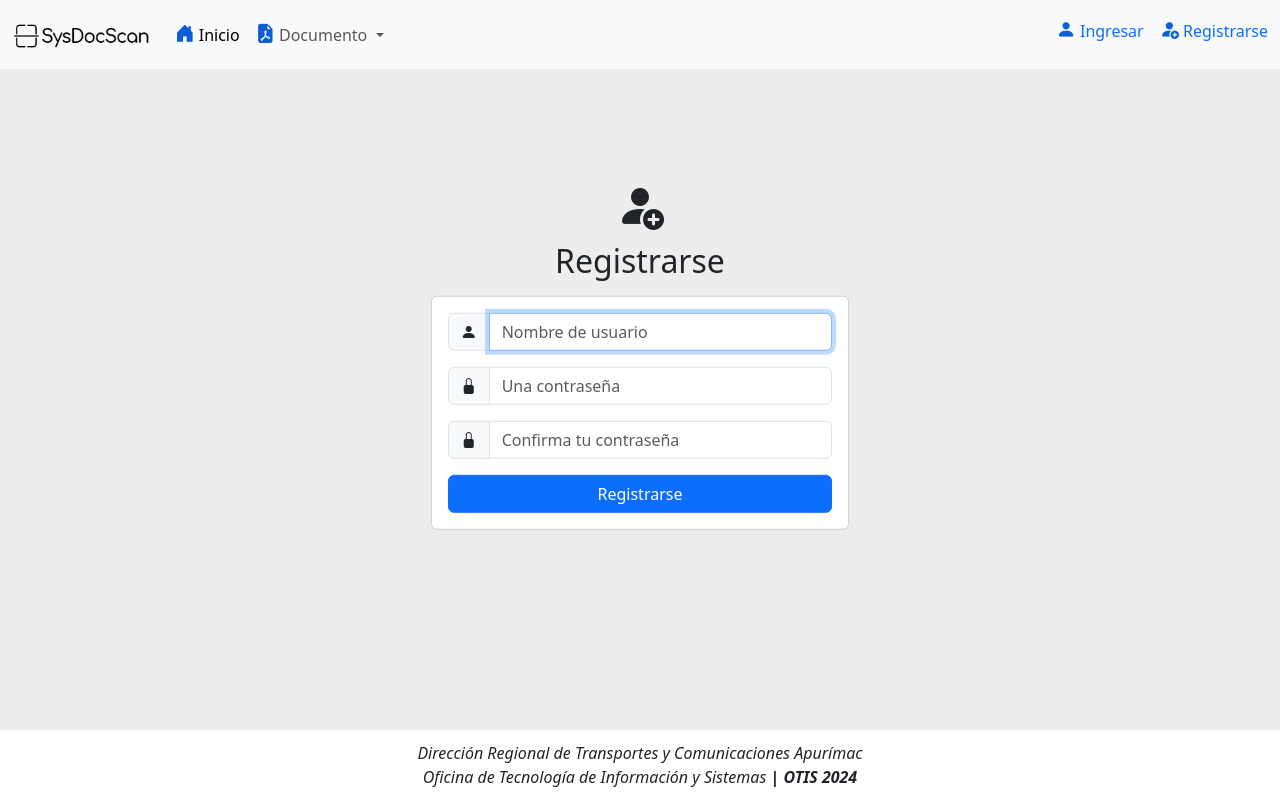
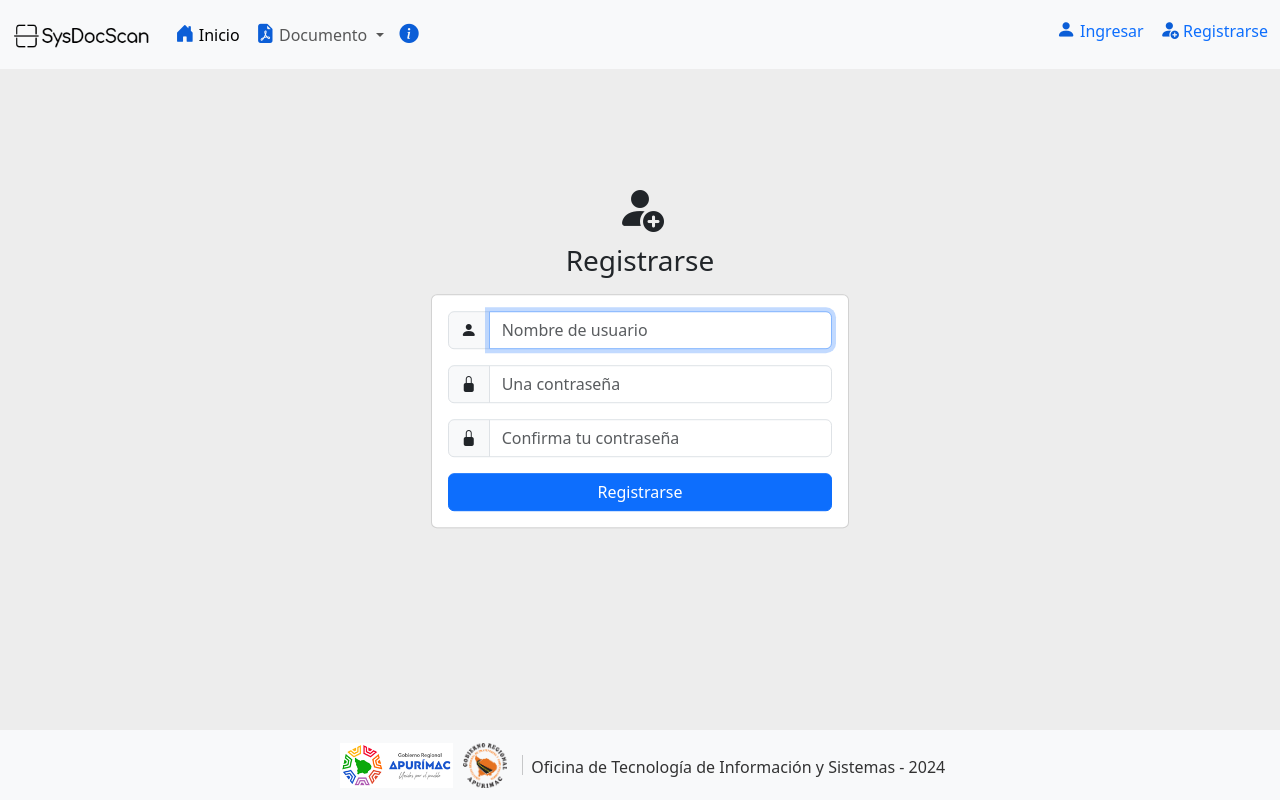
Before and after one commit to rosmelaguilarr/sys_doc_scan, a Django app: page /signup in a window 1280 px wide. Run offline with Django 5.2, Linux system fonts and the light colour scheme.

Commit message:
updating footer

```diff
--- a/docscan/static/css/styleuser.css
+++ b/docscan/static/css/styleuser.css
@@ -3,8 +3,19 @@ body{
 }
 
 #footer{
-    background: #fff;
+    background: rgb(248, 249, 250);
     width: 100%;
     height: 70px;
     padding: 3px 0;
+    color: rgba(0, 0, 0, .8);
 }
+#footer .logo, .text-otis {
+    margin: 0 5px;
+}
+#footer .logo {
+    display: flex;
+}
+#footer .logo  img{
+    height: 45px;
+    margin: 0 5px;
+}
--- a/docscan/templates/404.html
+++ b/docscan/templates/404.html
@@ -1,4 +1,4 @@
-{% extends 'layouts/nav.html' %}
+{% extends 'layouts/base.html' %}
 
 {% block content %}
 
--- a/docscan/templates/index.html
+++ b/docscan/templates/index.html
@@ -1,4 +1,4 @@
-{% extends 'layouts/nav.html' %}
+{% extends 'layouts/base.html' %}
 
 {% block content %}
 
--- /dev/null
+++ b/docscan/templates/layouts/base.html
@@ -0,0 +1,141 @@
+{% load static %}
+
+<!DOCTYPE html>
+<html lang="es">
+  <head>
+    <meta charset="UTF-8" />
+    <meta name="viewport" content="width=device-width, initial-scale=1.0" />
+    <link rel="shortcut icon" type="image/png" href="{% static 'images/favicon.png' %}" />
+    <title>SysDocScan - Sistema de Gestión de Documentos Escaneados</title>
+    <link href="https://cdn.jsdelivr.net/npm/bootstrap@5.3.3/dist/css/bootstrap.min.css" rel="stylesheet" integrity="sha384-QWTKZyjpPEjISv5WaRU9OFeRpok6YctnYmDr5pNlyT2bRjXh0JMhjY6hW+ALEwIH" crossorigin="anonymous" />
+    <link rel="stylesheet" href="https://cdn.jsdelivr.net/npm/bootstrap-icons@1.11.3/font/bootstrap-icons.min.css" />
+    <script src="https://cdn.jsdelivr.net/npm/bootstrap@5.3.3/dist/js/bootstrap.bundle.min.js" integrity="sha384-YvpcrYf0tY3lHB60NNkmXc5s9fDVZLESaAA55NDzOxhy9GkcIdslK1eN7N6jIeHz" crossorigin="anonymous"></script>
+    <link rel="stylesheet" href="{% static 'css/styleuser.css' %}" />
+  </head>
+  <body class="position-relative" style="height: 100vh">
+    <nav class="navbar navbar-expand-lg bg-body-tertiary sticky-top">
+      <div class="container-fluid">
+        <a class="navbar-brand" href="{% url 'home' %}"><img src="{% static 'images/logo.png' %}" alt="SysDocScan" height="28px" /></a>
+        <button class="navbar-toggler" type="button" data-bs-toggle="collapse" data-bs-target="#navbarNavDropdown" aria-controls="navbarNavDropdown" aria-expanded="false" aria-label="Toggle navigation"><span class="navbar-toggler-icon"></span></button>
+        <div class="collapse navbar-collapse" id="navbarNavDropdown">
+          <ul class="navbar-nav me-auto mb-2 mb-lg-0">
+            <li class="nav-item">
+              <a class="nav-link active" aria-current="page" href="{% url 'home' %}">
+                <i class="bi bi-house-door-fill" style="font-size: 1.2rem; color: #0B5ED7;"></i>
+                Inicio
+              </a>
+            </li>
+            <li class="nav-item dropdown">
+              <a class="nav-link dropdown-toggle" href="#" role="button" data-bs-toggle="dropdown" aria-expanded="false">
+                <i class="bi bi-file-earmark-pdf-fill" style="font-size: 1.2rem; color: #0B5ED7;"></i>
+                Documento
+              </a>
+              <ul class="dropdown-menu">
+                <li>
+                  <a class="dropdown-item" href="{% url 'registerdoc' %}">
+                    <i class="bi bi-file-plus-fill" style="font-size: 1.2rem;"></i>
+                    Registrar
+                  </a>
+                </li>
+                <li>
+                  <a class="dropdown-item" href="{% url 'searchdoc' %}">
+                    <i class="bi bi-search" style="font-size: 1.2rem;"></i>
+                    Buscar
+                  </a>
+                </li>
+              </ul>
+            </li>
+            <li class="nav-item">
+              <a class="nav-link" href="" data-bs-toggle="modal" data-bs-target="#exampleModal"><i class="bi bi-info-circle-fill" style="font-size: 1.2rem; color: #0B5ED7;"></i></a>
+            </li>
+          </ul>
+
+          {% if user.is_authenticated %}
+            <div class="d-flex pt-2">
+              <p class="fw-light mx-3">
+                <i class="bi bi-person-fill" style="font-size: 1.2rem; color: #0B5ED7;"></i>
+                {{ user.username }}
+              </p>
+              <p>
+                <a href="{% url 'logout' %}" class="link-offset-2 link-underline link-underline-opacity-0" style="color: #FF0000;">
+                  <i class="bi bi-power" style="font-size: 1.2rem; color: #FF0000;"></i>
+                  Salir
+                </a>
+              </p>
+            </div>
+          {% else %}
+            <div class="d-flex pt-2">
+              <p>
+                <a href="{% url 'signin' %}" class="link-offset-2 mx-3 link-underline link-underline-opacity-0">
+                  <i class="bi bi-person-fill" style="font-size: 1.2rem; color: #0B5ED7;"></i>
+                  Ingresar
+                </a>
+              </p>
+              <p>
+                <a href="{% url 'signup' %}" class="link-offset-2 link-underline link-underline-opacity-0">
+                  <i class="bi bi-person-fill-add i-color" style="font-size: 1.2rem; color: #0B5ED7;"></i>
+                  Registrarse
+                </a>
+              </p>
+            </div>
+          {% endif %}
+        </div>
+      </div>
+    </nav>
+
+    {% block content %}
+
+    {% endblock %}
+
+    <!-- Modal start -->
+    <div class="modal fade" id="exampleModal" tabindex="-1" aria-labelledby="exampleModalLabel" aria-hidden="true">
+      <div class="modal-dialog">
+        <div class="modal-content">
+          <div class="modal-header" style="background: rgb(248, 249, 250);">
+            <img src="{% static 'images/logo.png' %}" alt="SysDocScan" height="30" />
+            <button type="button" class="btn-close" data-bs-dismiss="modal" aria-label="Close"></button>
+          </div>
+          <div class="modal-body">
+            <p>Bienvenido al Sistema de Gestión de Documentos Escaneados (SysDocScan), plataforma diseñada para gestionar documentos de manera eficiente y organizada en la Oficina de Archivo Central de la Dirección Regional de Transportes y Comunicaciones de Apurímac (DRTCA). El sistema está desarrollado con el objetivo de facilitar el registro, almacenamiento y búsqueda de documentos.</p>
+            <strong>Características Principales</strong>
+            <ul>
+              <li>
+                <span class="fw-semibold">Registro de Documentos:</span> Permite registrar documentos con detalles específicos como la fecha, tipo de documento, descripción, dirección, origen, y número de folios.
+              </li>
+              <li>
+                <span class="fw-semibold">Almacenamiento Seguro:</span> Los documentos pueden ser subidos y almacenados en formato PDF, asegurando que la información esté protegida y accesible solo para los usuarios autorizados.
+              </li>
+              <li>
+                <span class="fw-semibold">Búsqueda Eficiente:</span> La función de búsqueda avanzada facilita la localización rápida de documentos según varios criterios como tipo, fecha, dirección y más.
+              </li>
+              <li>
+                <span class="fw-semibold">Interfaz Intuitiva:</span> Una interfaz de usuario amigable que permite a los usuarios navegar y operar el sistema con facilidad.
+              </li>
+            </ul>
+          </div>
+          <div class="modal-footer" style="justify-content: flex-start;">
+            <p class="fst-italic">Si tienes preguntas, comentarios o necesitas asistencia, no dudes en contactarnos. DRTCA - Oficina de Tecnología de Información y Sistemas (OTIS).</p>
+            <span style="font-size: .9rem;"><b>Versión 1.0.24</b></span>
+          </div>
+        </div>
+      </div>
+    </div>
+    <!-- Modal end -->
+
+    <div id="footer" class="fixed-bottom d-flex align-items-center justify-content-center">
+      <div class="logo">
+        <img src="{% static 'images/gra.png' %}" alt="Gobierno Regional de Apurímac" title="Gobierno Regional de Apurímac" />
+        <a href="https://drtcapurimac.gob.pe/" target="_blank"><img src="{% static 'images/drta.png' %}" alt="Dirección Regional de Transportes y Comunicaciones Apurímac" title="Dirección Regional de Transportes y Comunicaciones Apurímac" /></a>
+      </div>
+
+      <span class="text-otis fs-6">
+        <div class="d-flex" style="height: 20px;">
+          <div class="vr me-2"></div>
+          <span>Oficina de Tecnología de Información y Sistemas - 2024</span>
+        </div>
+      </span>
+    </div>
+
+    <script type="text/javascript" src="{% static 'js/jsuser.js' %}"></script>
+  </body>
+</html>
--- a/docscan/templates/layouts/nav.html
+++ /dev/null
@@ -1,90 +0,0 @@
-{% load static %}
-
-<!DOCTYPE html>
-<html lang="es">
-<head>
-    <meta charset="UTF-8">
-    <meta name="viewport" content="width=device-width, initial-scale=1.0">
-    <link rel="shortcut icon" type="image/png" href="{% static 'images/favicon.png' %}" >
-    <title>SysDocScan - Sistema de digitalización de documentos</title>
-    <link href="https://cdn.jsdelivr.net/npm/bootstrap@5.3.3/dist/css/bootstrap.min.css" rel="stylesheet" integrity="sha384-QWTKZyjpPEjISv5WaRU9OFeRpok6YctnYmDr5pNlyT2bRjXh0JMhjY6hW+ALEwIH" crossorigin="anonymous">
-
-    <link rel="stylesheet" href="https://cdn.jsdelivr.net/npm/bootstrap-icons@1.11.3/font/bootstrap-icons.min.css">
-
-    <script src="https://cdn.jsdelivr.net/npm/bootstrap@5.3.3/dist/js/bootstrap.bundle.min.js" integrity="sha384-YvpcrYf0tY3lHB60NNkmXc5s9fDVZLESaAA55NDzOxhy9GkcIdslK1eN7N6jIeHz" crossorigin="anonymous"></script>
-
-    <link rel="stylesheet" href="{% static 'css/styleuser.css' %}">
-
-<body class="position-relative" style="height: 100vh">
-    <nav class="navbar navbar-expand-lg bg-body-tertiary sticky-top">
-        <div class="container-fluid">
-          <a class="navbar-brand" href="{% url 'home' %}">
-            <img src="{% static 'images/logo.png' %}" alt="SysDocScan" height="28px">
-          </a>
-          <button class="navbar-toggler" type="button" data-bs-toggle="collapse" data-bs-target="#navbarNavDropdown" aria-controls="navbarNavDropdown" aria-expanded="false" aria-label="Toggle navigation">
-          <span class="navbar-toggler-icon"></span>
-          </button>
-          <div class="collapse navbar-collapse" id="navbarNavDropdown">
-            <ul class="navbar-nav me-auto mb-2 mb-lg-0">
-              <li class="nav-item">
-
-                <a class="nav-link active" aria-current="page" href="{% url 'home' %}">
-                    <i class="bi bi-house-door-fill" style="font-size: 1.2rem; color: #0B5ED7;"></i>
-                    Inicio</a>
-              </li>
-
-              <li class="nav-item dropdown">
-                <a class="nav-link dropdown-toggle" href="#" role="button" data-bs-toggle="dropdown" aria-expanded="false">
-                    <i class="bi bi-file-earmark-pdf-fill" style="font-size: 1.2rem; color: #0B5ED7;"></i>
-                  Documento
-                </a>
-                <ul class="dropdown-menu">
-                  <li><a class="dropdown-item" href="{% url 'registerdoc' %}">
-                    <i class="bi bi-file-plus-fill" style="font-size: 1.2rem;"></i>
-                    Registrar</a></li>
-                  <li><a class="dropdown-item" href="{% url 'searchdoc' %}">
-                    <i class="bi bi-search " style="font-size: 1.2rem;"></i>
-                    Buscar</a></li>
-                </ul>
-              </li>
-            </ul>
-
-            {% if user.is_authenticated %}
-            <div class="d-flex pt-2" >
-                <p class="fw-light mx-3">
-                    <i class="bi bi-person-fill" style="font-size: 1.2rem; color: #0B5ED7;"></i>
-                    {{ user.username }}</p>
-                <p><a href="{% url 'logout' %}" class="link-offset-2 link-underline link-underline-opacity-0" style="color: #FF0000;">
-                    <i class="bi bi-power" style="font-size: 1.2rem; color: #FF0000;"></i>
-                    Salir</a></p>
-            </div>
-            {% else %}
-            <div class="d-flex pt-2" >
-              <p>
-                <a href="{% url 'signin' %}" class="link-offset-2 mx-3 link-underline link-underline-opacity-0">
-                <i class="bi bi-person-fill" style="font-size: 1.2rem; color: #0B5ED7;"></i>
-                Ingresar</a>
-              </p>
-              <p>
-                <a href="{% url 'signup' %}" class="link-offset-2 link-underline link-underline-opacity-0">
-                  <i class="bi bi-person-fill-add i-color" style="font-size: 1.2rem; color: #0B5ED7;"></i>
-                  Registrarse</a>
-              </p>
-            </div>
-            {% endif %}
-
-          </div>
-        </div>
-      </nav>
-
-    {% block content %}
-    {% endblock %}
-
-    <div id="footer" class="fixed-bottom d-flex flex-column align-items-center justify-content-center">
-      <span class="fs-6 my-0 fst-italic fw-semi-bold">Dirección Regional de Transportes y Comunicaciones Apurímac </span>
-      <span class="fs-6 my-0 fst-italic">Oficina de Tecnología de Información y Sistemas <span class="fs-6 my-0 fst-italic fw-bold"> | OTIS 2024</span> </span>
-  </div>
-
-    <script type="text/javascript" src="{% static 'js/jsuser.js' %}"></script>
-</body>
-</html>
--- a/docscan/templates/signin.html
+++ b/docscan/templates/signin.html
@@ -1,4 +1,4 @@
-{% extends 'layouts/nav.html' %}
+{% extends 'layouts/base.html' %}
 
 {% block content %}
 
@@ -9,7 +9,7 @@
                 <div class="text-center">
                         <i class="bi bi-person-fill" style="font-size: 3rem;"></i>
                 </div>
-                <h1 class="text-center display-6 text-center fs-2 mb-3">Iniciar sesión</h1>
+                <h3 class="text-center  text-center mb-3">Iniciar sesión</h3>
                 <form method="POST" class="card card-body">
                     {% csrf_token %}
                     <div class="mb-3 input-group">
--- a/docscan/templates/signup.html
+++ b/docscan/templates/signup.html
@@ -1,4 +1,4 @@
-{% extends 'layouts/nav.html' %}
+{% extends 'layouts/base.html' %}
 
 {% block content %}
 
@@ -9,7 +9,7 @@
                 <div class="text-center">
                     <i class="bi bi-person-fill-add i-color" style="font-size: 3rem;"></i>
                 </div>
-                <h1 class="text-center display-6 fs-2 mb-3">Registrarse</h1>
+                <h3 class="text-center mb-3">Registrarse</h3>
                 <form method="POST" class="card card-body ">
                     {% csrf_token %}
                     <div class="mb-3 input-group">
--- a/docscan/views.py
+++ b/docscan/views.py
@@ -85,7 +85,7 @@ def registerdoc(request):
     return render(request, 'registerdoc.html', {
         'form': form,
         'directions': directions,
-        'origin_options': origin_options
+        'origin_options': origin_options,
     })
 
 
@@ -150,7 +150,21 @@ def updatedoc(request, doc_id):
         formatted_dateregister = document.dateregister.strftime('%Y-%m-%d')
 
         form = DocumentForm(instance=document, initial={'dateregister': formatted_dateregister})
-        return render(request, 'updatedoc.html', {'document': document, 'form': form})
+        #
+        directions = Direction.objects.all()
+        origins = Origin.objects.all()
+
+        origin_options = [
+            {'value': origin.id, 'name': origin.name, 'direction_id': origin.direction_id}
+            for origin in origins
+        ]
+        #
+        return render(request, 'updatedoc.html',
+                    {'document': document,
+                    'form': form,
+                    'directions': directions,
+                    'origin_options': origin_options,
+                    })
 
     else:
         try:
@@ -168,15 +182,12 @@ def updatedoc(request, doc_id):
             document.folios = request.POST["folios"]
             document.direction = Direction.objects.get(pk=request.POST["direction"])
 
-
             origin_id = request.POST.get("origin")
             if origin_id:
                 document.origin = Origin.objects.get(pk=origin_id)
             else:
                 document.origin = None
 
-
-            # document.origin = Origin.objects.get(pk=request.POST["origin"])
             document.save()
 
             request.session['search_filters'] = request.GET.dict()
```
Also changed, not shown: docscan/templates/registerdoc.html (+10 -17 lines), docscan/templates/searchdoc.html (+30 -17 lines), docscan/templates/updatedoc.html (+38 -10 lines), docscan/static/images/drta.png (added), docscan/static/images/gra.png (added).
